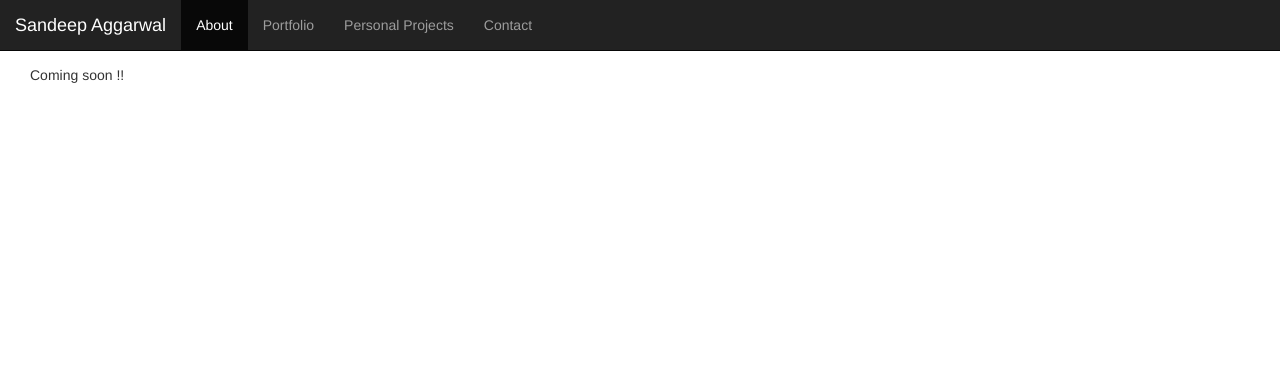
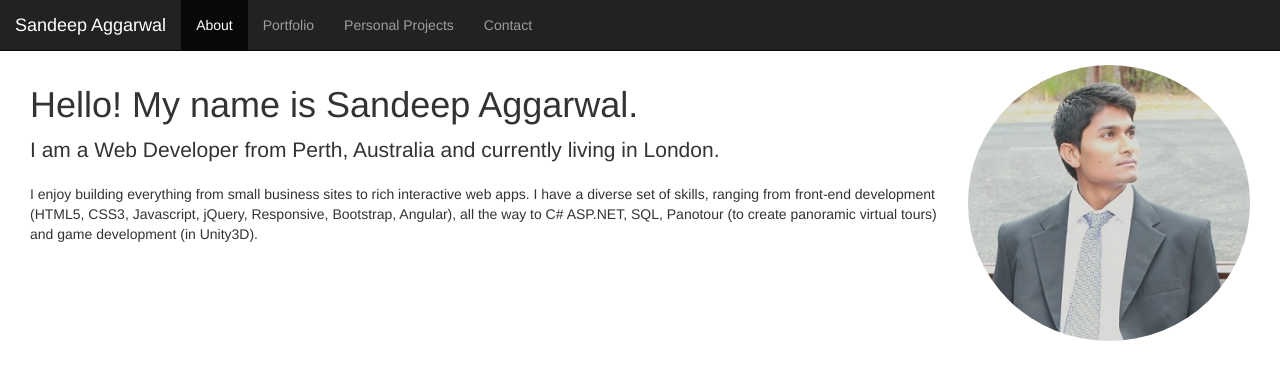
Before and after one commit to sainture/sainture.github.io, a plain HTML site: page index.html in a window 1280 px wide. Drawn offline with nearby package versions, Linux system fonts and the light colour scheme.

Commit message:
About me content added
Added about me content.

```diff
--- a/index.html
+++ b/index.html
@@ -36,11 +36,24 @@
 	</nav>
 
 	<div class="container-fluid">
-		<div class="row-fluid">
-			<div class="col-md-12">
 				<div class="tab-content">
 					<div class="tab-pane active" id="tab-about">
-						Coming soon !!
+						<div class="row-fluid">
+							<div class="col-md-9">
+								<h1>Hello! My name is Sandeep Aggarwal. </h1>
+									<p class="lead">
+									I am a Web Developer from Perth, Australia and currently living in London.
+									</p>
+									<p>
+									I enjoy building everything from small business sites to rich interactive web apps.
+								 I have a diverse set of skills, ranging from front-end development (HTML5, CSS3, Javascript, jQuery, Responsive, Bootstrap, Angular), all the way to C# ASP.NET, SQL, Panotour (to create panoramic virtual tours) and game development (in Unity3D).
+								 </p>
+
+							</div>
+							<div class="col-md-3">
+								<img src="images/profile.jpg" alt="profile picture" class="img-responsive img-circle">
+							</div>
+						</div>
 					</div>
 
 					<div class="tab-pane" id="tab-portfolio">
@@ -48,7 +61,7 @@
 					</div>
 
 					<div class="tab-pane" id="tab-projects">
-						<div class="row">
+						<div class="row-fluid">
 							<div class="col-md-6 col-md-offset-2">
 								<div class="thumbnail">
 
@@ -101,8 +114,6 @@
 						</div>
 					</div>
 				</div>
-			</div>
-		</div>
 	</div>
 	<script src="http://ajax.googleapis.com/ajax/libs/jquery/1.11.2/jquery.min.js"></script>
 	<!-- Latest compiled and minified JavaScript -->
```
Also changed, not shown: images/profile.jpg (added).
